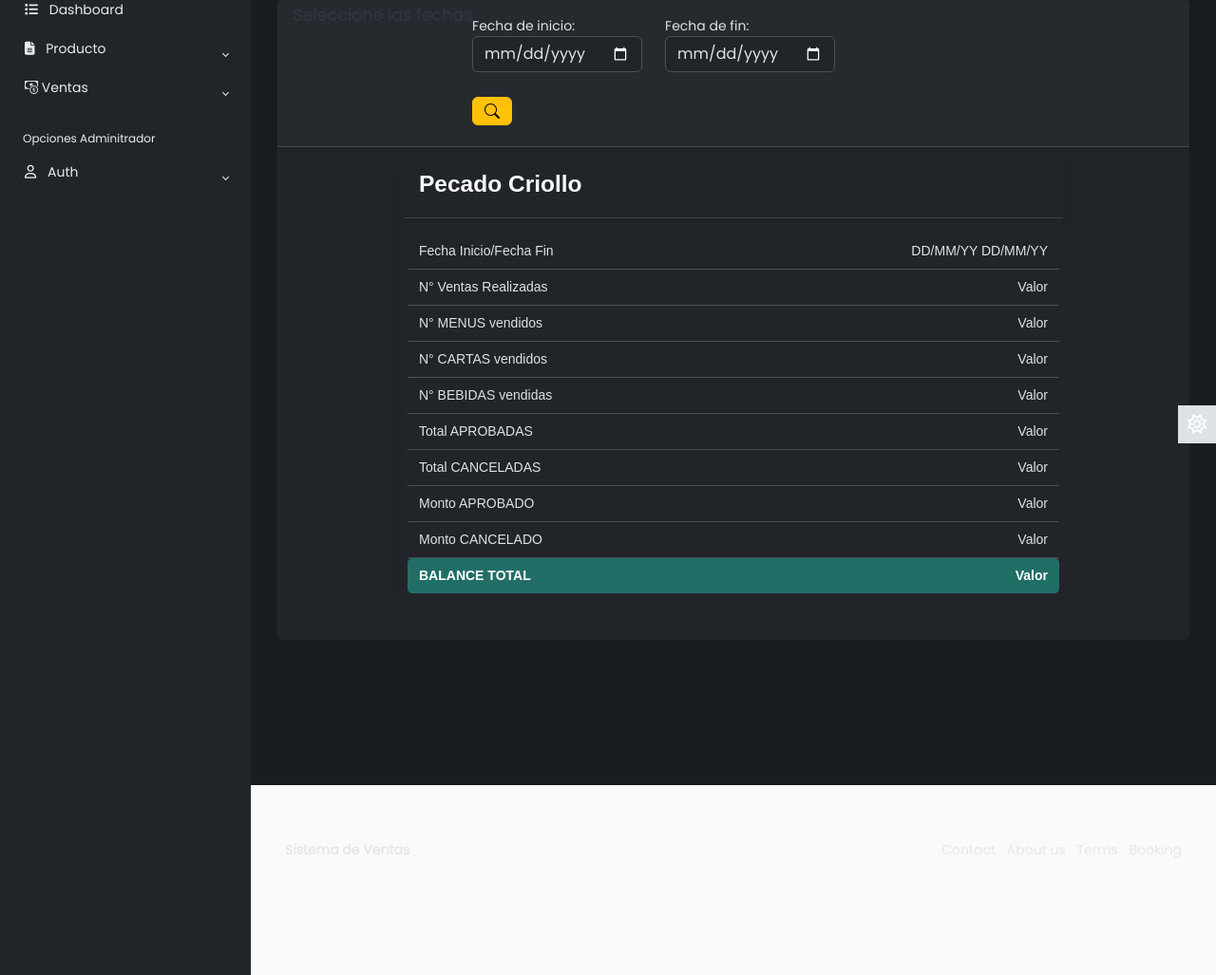
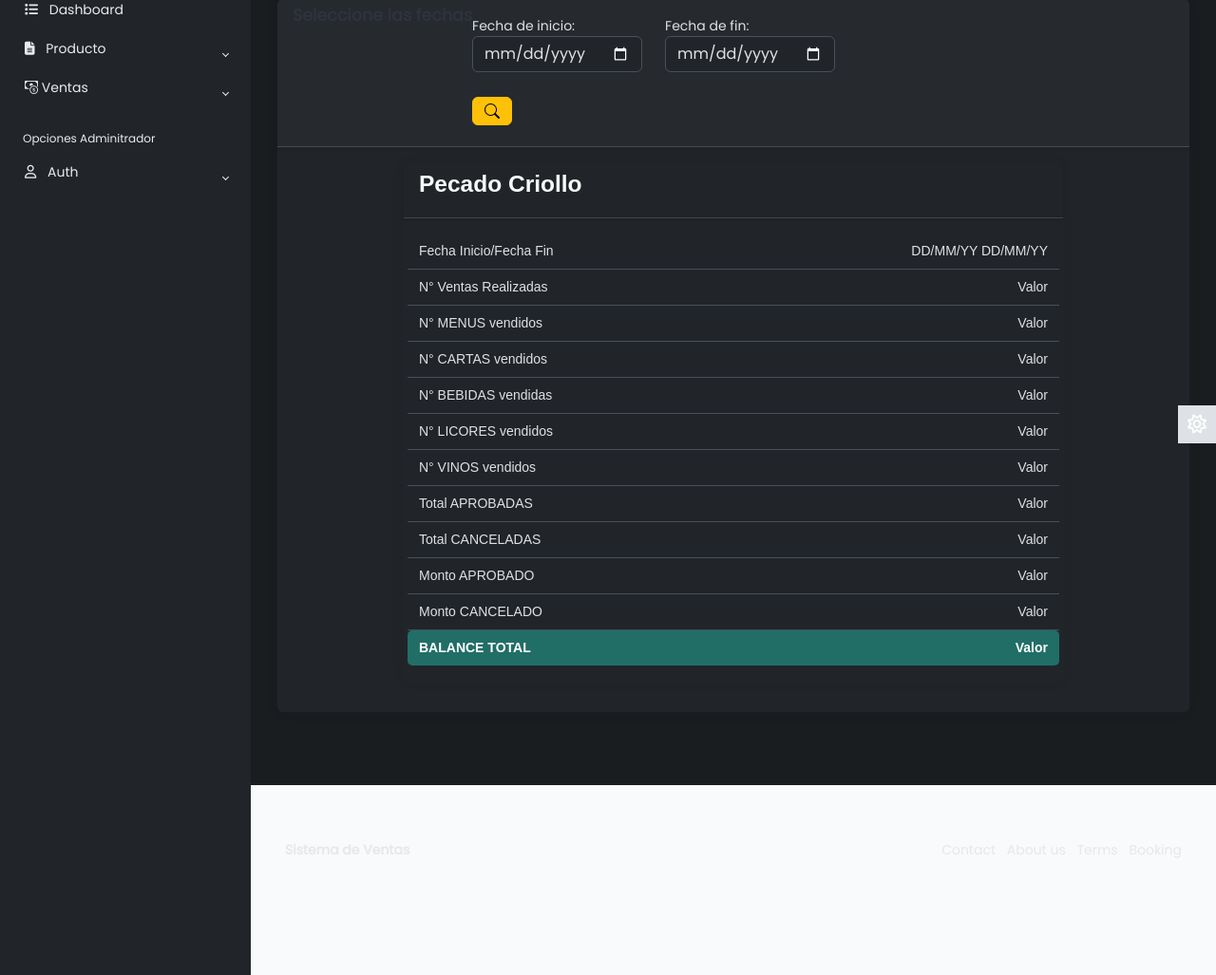
Before and after one commit to Alexzurit/PecadoCriollo, a PHP site: page /report.php in a window 1280 px wide. Shown: the part 122-1149 px from the top of the page at 95% size. Run offline with PHP 8.4, Linux system fonts and the light colour scheme; the visitor is signed in with stand-in values (Sample User, id 1); some libraries are stand-ins or nearby versions.

Commit message:
MAS MODIFICACIONES

```diff
--- a/listprod.php
+++ b/listprod.php
@@ -179,7 +179,7 @@
                                 render: function(data, type, row) {
                                     // Si el tipo_plato es 1, mostrar "MENU", de lo contrario, mostrar "CARTA"
                                     //return data === 1 ? 'MENU' : 'CARTAS';
-                                    return data === 1 ? 'MENU' : data === 2 ? 'CARTA' : data === 3 ? 'BEBIDAS' : 'DESCONOCIDO';
+                                    return data === 1 ? 'MENU' : data === 2 ? 'CARTA' : data === 3 ? 'BEBIDAS' : data === 4 ? 'LICORES' : data === 5 ? 'VINOS' : 'DESCONOCIDO';
                                 }
                             },
                             { data: 'precio_pro' },
--- a/nbproject/private/private.xml
+++ b/nbproject/private/private.xml
@@ -2,6 +2,8 @@
 <project-private xmlns="http://www.netbeans.org/ns/project-private/1">
     <editor-bookmarks xmlns="http://www.netbeans.org/ns/editor-bookmarks/2" lastBookmarkId="0"/>
     <open-files xmlns="http://www.netbeans.org/ns/projectui-open-files/2">
-        <group/>
+        <group>
+            <file>file:/C:/xampp/htdocs/PecadoCriollo/sales.php</file>
+        </group>
     </open-files>
 </project-private>
--- a/report.php
+++ b/report.php
@@ -74,6 +74,14 @@
                             <div class="col text-end" id="numBebidasVendidos">Valor</div>
                         </div>
                         <div class="row border-bottom py-2">
+                            <div class="col">N° LICORES vendidos</div>
+                            <div class="col text-end" id="numLicoresVendidos">Valor</div>
+                        </div>
+                        <div class="row border-bottom py-2">
+                            <div class="col">N° VINOS vendidos</div>
+                            <div class="col text-end" id="numVinosVendidos">Valor</div>
+                        </div>
+                        <div class="row border-bottom py-2">
                             <div class="col">Total APROBADAS</div>
                             <div class="col text-end" id="totalAprobadas">Valor</div>
                         </div>
@@ -147,6 +155,8 @@ $(document).ready(function () {
                 $('#numMenusVendidos').text(data.menu_vendidos);
                 $('#numCartasVendidos').text(data.cartas_vendidas);
                 $('#numBebidasVendidos').text(data.bebidas_vendidas);
+                $('#numLicoresVendidos').text(data.licores_vendidos);
+                $('#numVinosVendidos').text(data.vinos_vendidos);
                 $('#totalAprobadas').text(data.num_ventas_aprobadas);
                 $('#totalCanceladas').text(data.num_ventas_canceladas);
                 $('#montoAprobado').text(data.total_ventas_aprobadas);
--- a/sales.php
+++ b/sales.php
@@ -128,6 +128,8 @@
                         <option value="1">MENU</option>
                         <option value="2">CARTAS</option>
                         <option value="3">BEBIDAS</option>
+                        <option value="4">LICORES</option>
+                        <option value="5">VINOS</option>
                     </select>
                 </div>
                 <div class="mb-3">
--- a/ventasPlantilla.php
+++ b/ventasPlantilla.php
@@ -71,6 +71,9 @@ function getPlantilla($ticket){
             <div id="company">
             <p>Gracias por elegir nuestro restaurante para tu comida ¡Esperamos verte pronto!</p>
             </div>
+            <div id="company">
+            <b>¡Este no es un comprobante de pago!</b>
+            </div>
         </main>
         <footer>
         </footer>
```
Also changed, not shown: controlador/methods.php (+6 -2 lines).
